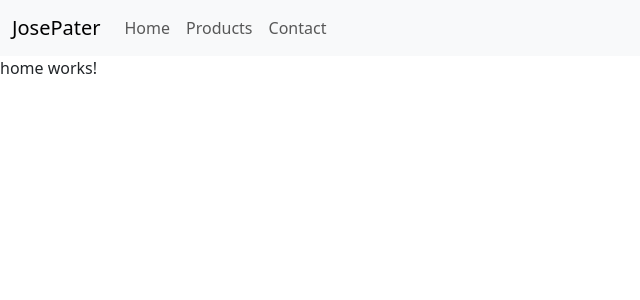
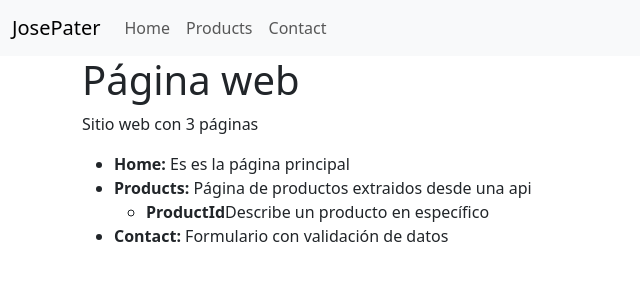
Before and after one commit to JosePater/Landing-page-Angular-16, an Angular app: page / in a window 1280 px wide. Shown: the top 300 px of the page, without its empty margins (0-640 px from the left). Built offline with nearby package versions, Linux system fonts and the light colour scheme.

Commit message:
feat(home): info home about this website

```diff
--- a/src/app/home/home.component.html
+++ b/src/app/home/home.component.html
@@ -1 +1,15 @@
-<p>home works!</p>
+<div class="container">
+  <h1>Página web</h1>
+  <p>Sitio web con 3 páginas</p>
+
+  <ul>
+    <li><strong>Home: </strong>Es es la página principal</li>
+    <li>
+      <strong>Products: </strong>Página de productos extraidos desde una api
+    </li>
+    <ul>
+      <li><strong>ProductId</strong>Describe un producto en específico</li>
+    </ul>
+    <li><strong>Contact: </strong>Formulario con validación de datos</li>
+  </ul>
+</div>
```
